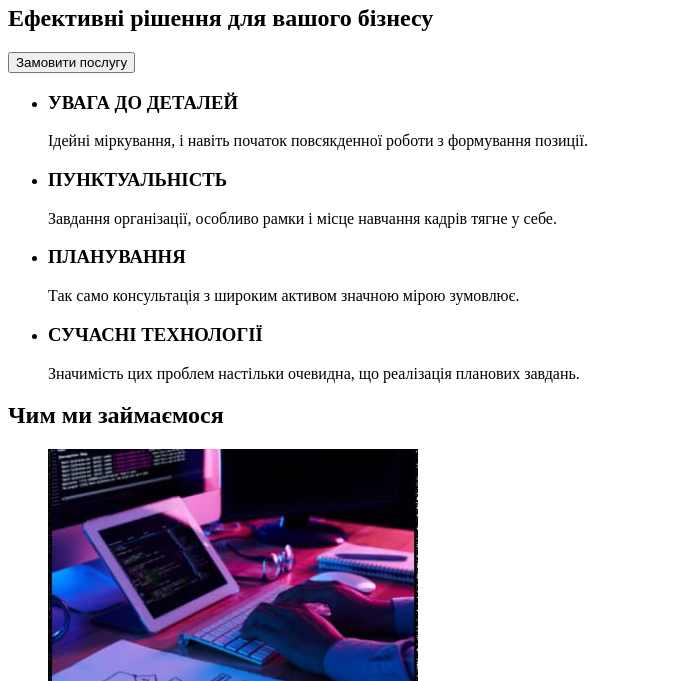
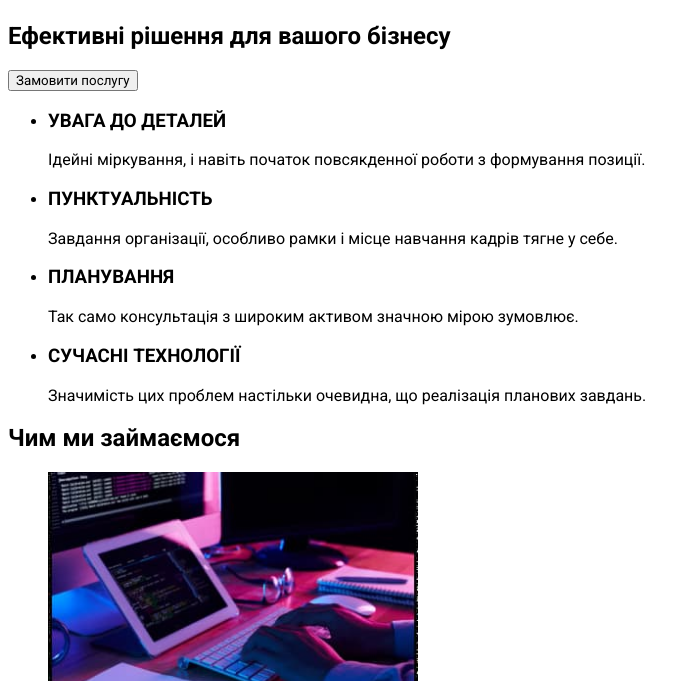
Before and after one commit to ksha3/goit-markup-hw-02, a plain HTML site: page index.html in a window 1280 px wide. Shown: the part 163-844 px from the top of the page, without its empty margins (0-700 px from the left). Drawn offline with Linux system fonts and the light colour scheme.

Commit message:
Update index.html

```diff
--- a/index.html
+++ b/index.html
@@ -4,6 +4,11 @@
     <meta charset="UTF-8" />
     <meta http-equiv="X-UA-Compatible" content="IE=edge" />
     <meta name="viewport" content="width=device-width, initial-scale=1.0" />
+    <link
+      href="https://fonts.googleapis.com/css2?family=Raleway:wght@700&family=Roboto:wght@400;700&display=swap"
+      rel="stylesheet"
+    />
+    <link rel="stylesheet" href="./css/styles.css" />
     <title>WebStudio</title>
   </head>
   <body>
```
